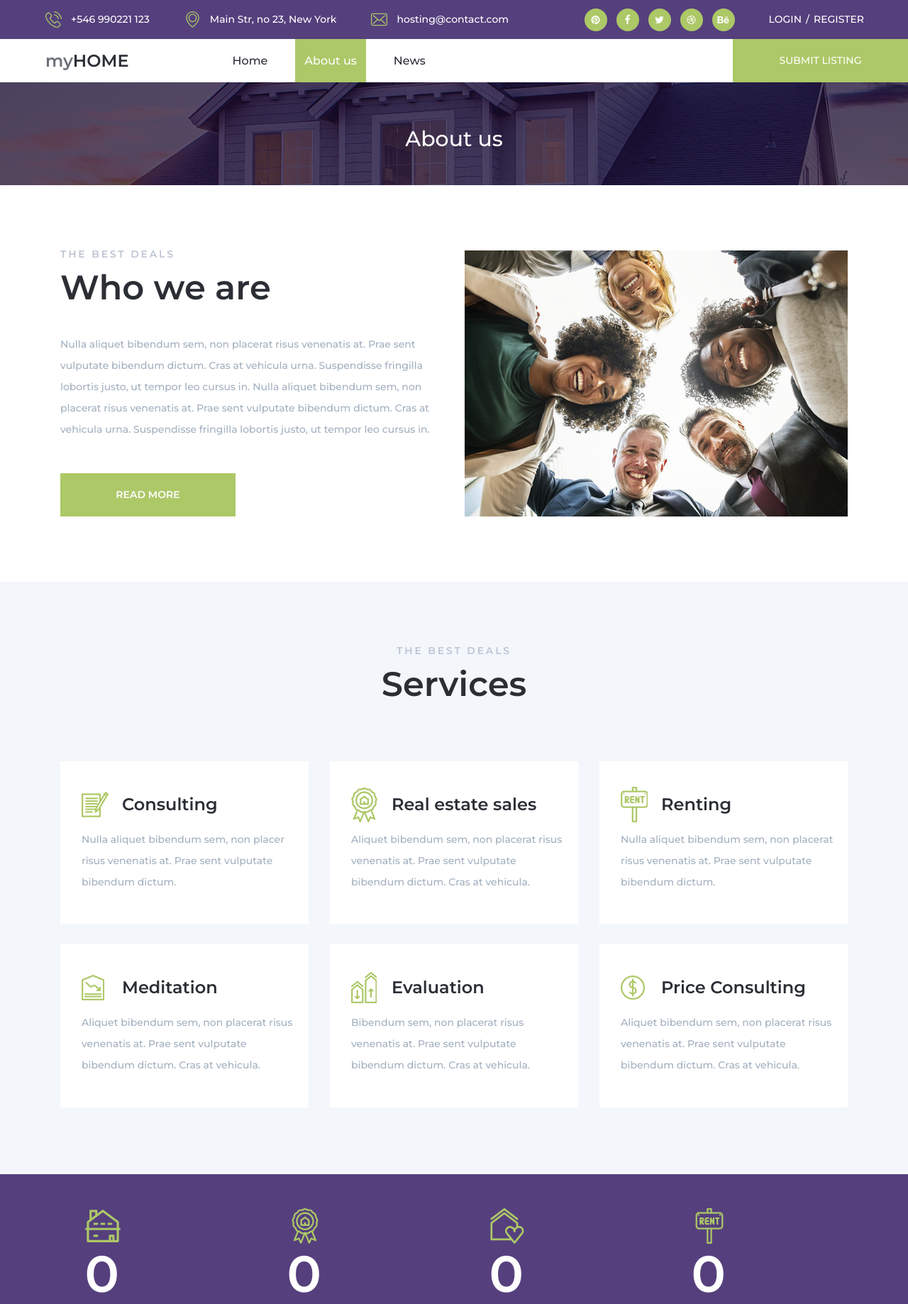
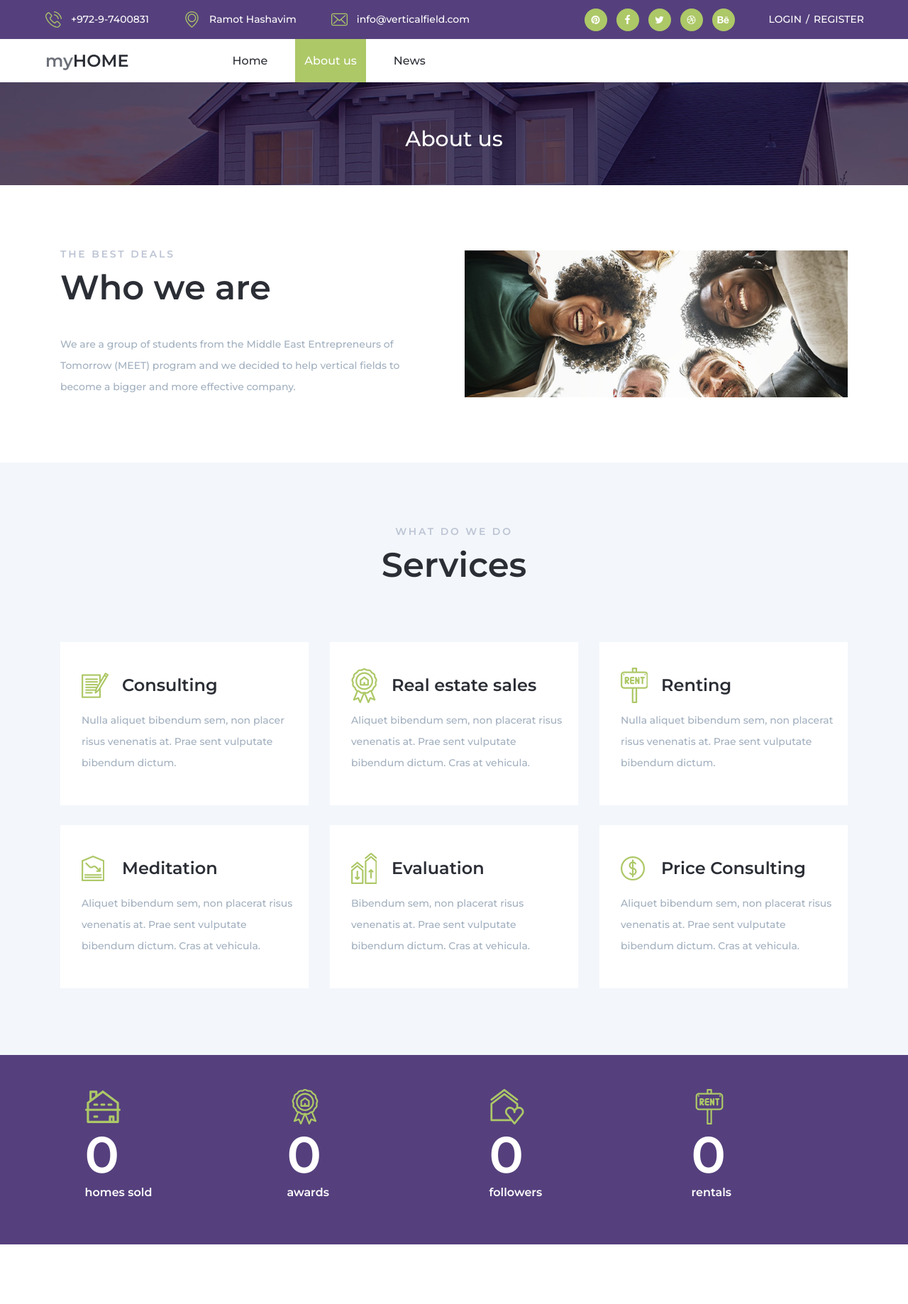
Before and after one commit to joyce20-meet/Group_Project_y2, a Flask app: page /about.html in a window 1280 px wide. Shown: the top 1838 px of the page at 71% size. Run offline with Flask 2, Linux system fonts and the light colour scheme; some libraries are stand-ins or nearby versions.

Commit message:
Edits in app.py

```diff
--- a/PersonalSite/templates/about.html
+++ b/PersonalSite/templates/about.html
@@ -30,17 +30,17 @@
 					<!-- Phone -->
 					<li class="d-flex flex-row align-items-center justify-content-start">
 						<div><img src="../static/images/phone-call.svg" alt=""></div>
-						<span>+546 990221 123</span>
+						<span>+972-9-7400831</span>
 					</li>
 					<!-- Address -->
 					<li class="d-flex flex-row align-items-center justify-content-start">
 						<div><img src="../static/images/placeholder.svg" alt=""></div>
-						<span>Main Str, no 23, New York</span>
+						<span> Ramot Hashavim</span>
 					</li>
 					<!-- Email -->
 					<li class="d-flex flex-row align-items-center justify-content-start">
 						<div><img src="../static/images/envelope.svg" alt=""></div>
-						<span>hosting@contact.com</span>
+						<span>info@verticalfield.com</span>
 					</li>
 				</ul>
 			</div>
@@ -75,7 +75,7 @@
 
 				</ul>
 			</nav>
-			<div class="submit ml-auto"><a href="#">submit listing</a></div>
+
 			<div class="hamburger ml-auto"><i class="fa fa-bars" aria-hidden="true"></i></div>
 		</div>
 
@@ -133,9 +133,9 @@
 							<div class="section_title"><h1>Who we are</h1></div>
 						</div>
 						<div class="intro_text">
-							<p>Nulla aliquet bibendum sem, non placerat risus venenatis at. Prae sent vulputate bibendum dictum. Cras at vehicula urna. Suspendisse fringilla lobortis justo, ut tempor leo cursus in. Nulla aliquet bibendum sem, non placerat risus venenatis at. Prae sent vulputate bibendum dictum. Cras at vehicula urna. Suspendisse fringilla lobortis justo, ut tempor leo cursus in.</p>
+							<p>We are a group of students from the Middle East Entrepreneurs of Tomorrow (MEET) program and we decided to help vertical fields to become a bigger and more effective company.</p>
 						</div>
-						<div class="button intro_button"><a href="#">read more</a></div>
+
 					</div>
 				</div>
 
@@ -158,7 +158,7 @@
 			<div class="row">
 				<div class="col">
 					<div class="section_title_container text-center">
-						<div class="section_subtitle">the best deals</div>
+						<div class="section_subtitle">What Do We Do</div>
 						<div class="section_title"><h1>Services</h1></div>
 					</div>
 				</div>
```
